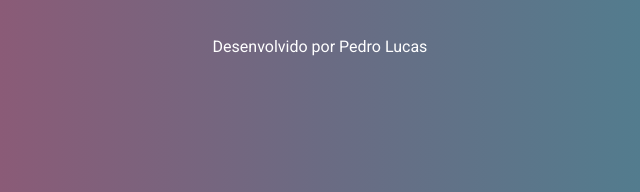
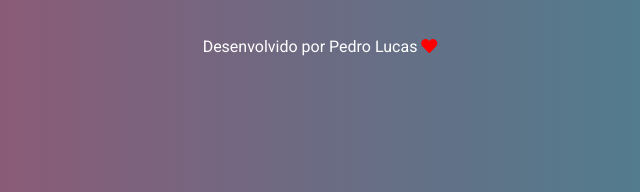
Before and after one commit to PedrooLska/AnalisadorNumeros, a plain HTML site: page index.html in a window 1280 px wide. Shown: the part 443-635 px from the top of the page, 320-960 px from the left. Drawn offline with Linux system fonts and the light colour scheme.

Commit message:
Font Awesome adicionada ao projeto

```diff
--- a/assets/css/style.css
+++ b/assets/css/style.css
@@ -49,6 +49,10 @@ footer {
     margin-top: 40px;
 }
 
+footer i {
+    color: red;
+}
+
 /* Remove Arrows Input/Number */
 input::-webkit-outer-spin-button,
 input::-webkit-inner-spin-button {
--- a/index.html
+++ b/index.html
@@ -6,7 +6,11 @@
     <meta http-equiv="X-UA-Compatible" content="ie=edge">
     <title>Analisador de Números</title>
 
+    <!-- StyleSheet -->
     <link rel="stylesheet" href="./assets/css/style.css">
+
+    <!-- Font Awesome -->
+    <link rel="stylesheet" href="https://cdnjs.cloudflare.com/ajax/libs/font-awesome/5.11.2/css/all.min.css">
 </head>
 <body>
     <div class="wrapper">
@@ -16,7 +20,7 @@
         <button>Analisar Números</button>
     </div>
 
-    <footer><a>Desenvolvido por Pedro Lucas</a></footer>
+    <footer><a>Desenvolvido por Pedro Lucas</a> <i class="fas fa-heart"></i></footer>
 
     <script src="./assets/js/script.js"></script>
 </body>
```
